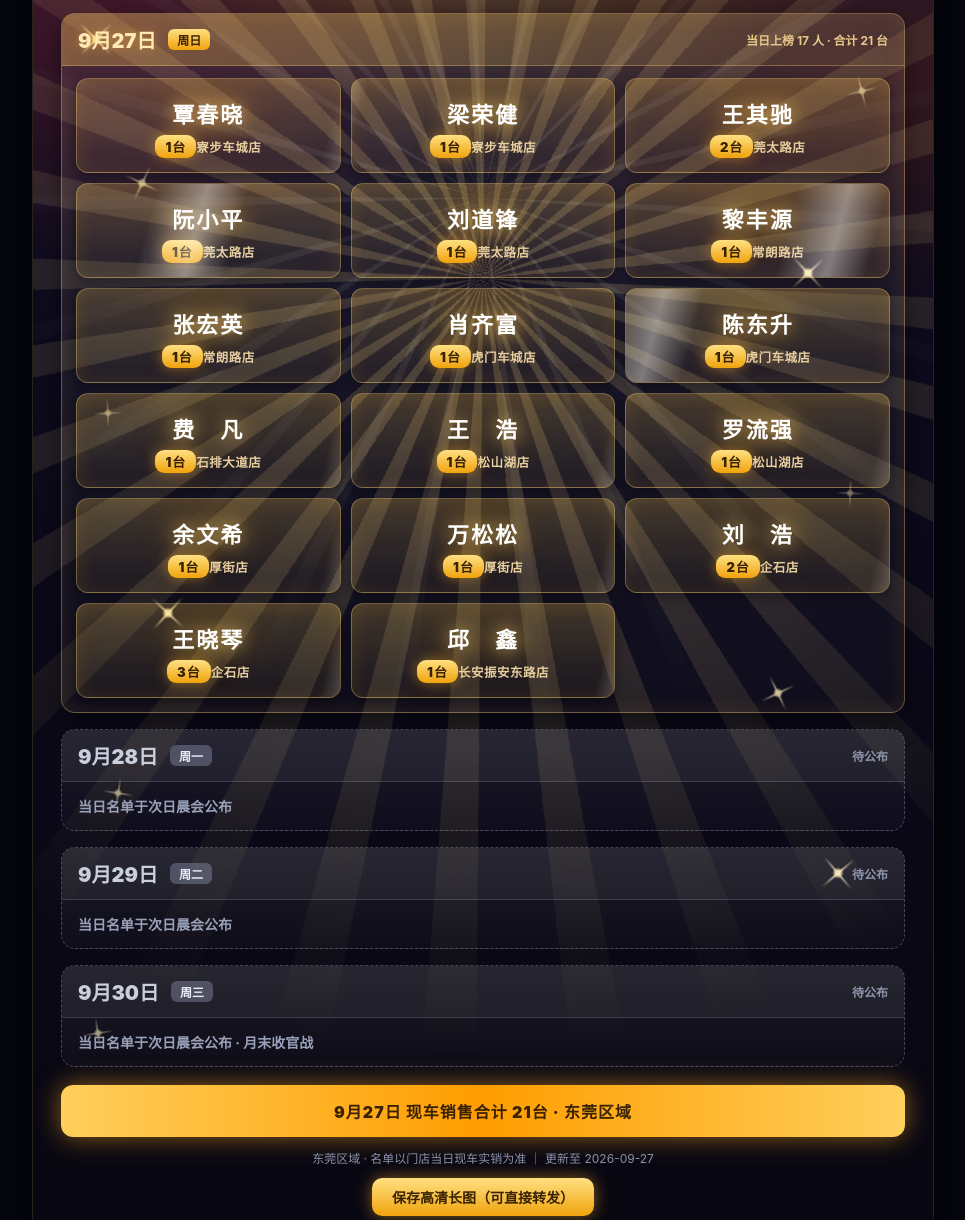
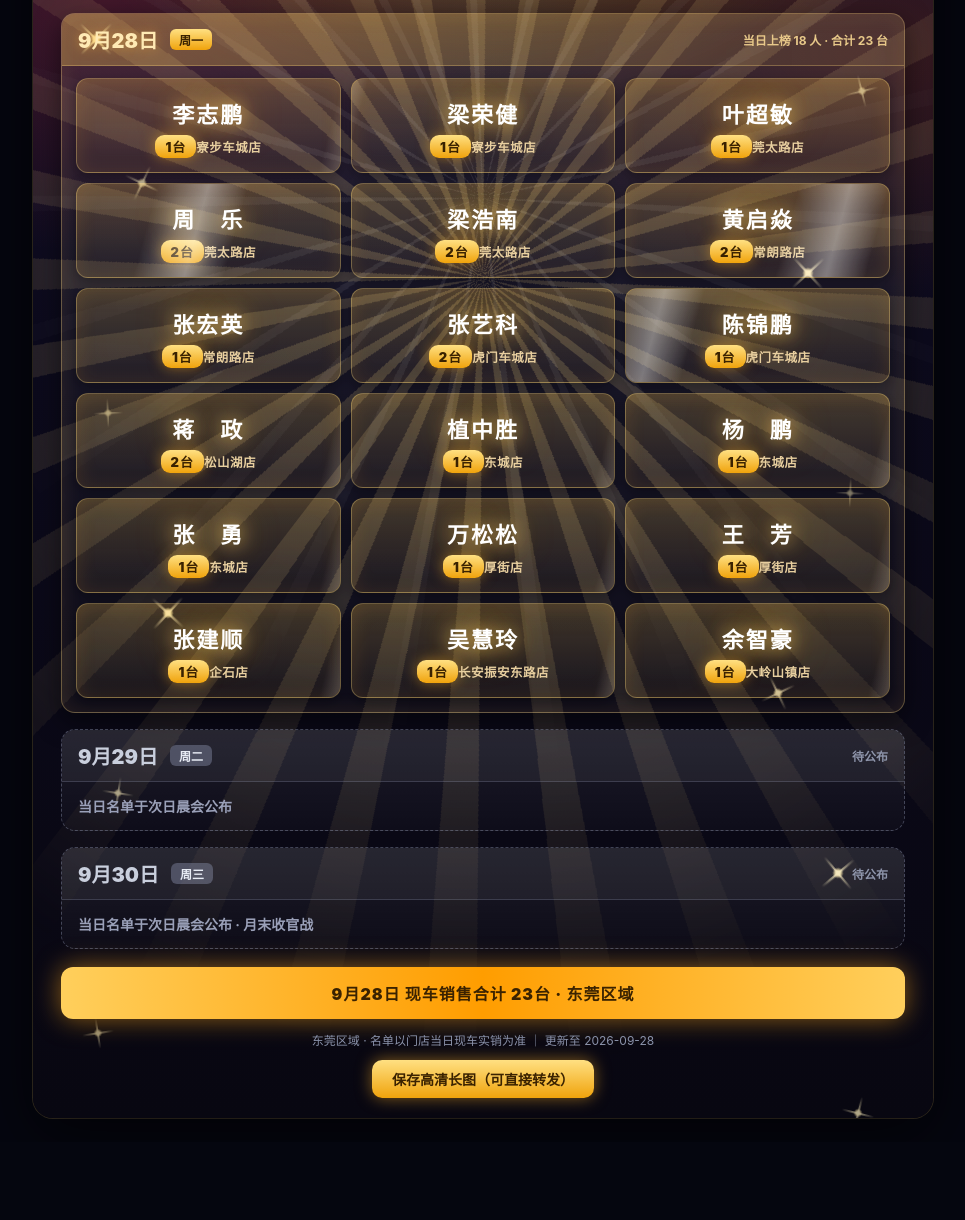
Before and after one commit to kaka147427334/dongguan-september-hero-board, a plain HTML site: page index.html in a window 1280 px wide. Shown: the part 176-1396 px from the top of the page, without its empty margins (157-1122 px from the left). After the commit the page ends 1318 px from the top, so only its background shows below. Drawn offline with Linux system fonts and the light colour scheme.

Commit message:
英雄榜：更新9月28日名单

```diff
--- a/index.html
+++ b/index.html
@@ -3,7 +3,7 @@
 <head>
 <meta charset='UTF-8'>
 <meta name='viewport' content='width=device-width, initial-scale=1'>
-<title>东莞区域 · 9月27日现车销售英雄榜</title>
+<title>东莞区域 · 9月28日现车销售英雄榜</title>
 <style>
   *{box-sizing:border-box;}
   html,body{margin:0;padding:0;}
@@ -167,46 +167,40 @@
   <div class='spark' style='top:1980px;right:95px;animation-delay:-1.2s'></div>
 
   <header>
-    <h1>东莞区域 · 9月27日现车销售英雄榜</h1>
+    <h1>东莞区域 · 9月28日现车销售英雄榜</h1>
     <p class='sub'>名字后方数字为当日现车销售台数 ｜ 排名不分先后 · 当日公布</p>
     <p class='sub'>以下名单由各店店长提供</p>
   </header>
 
-  <!-- 9/27 周日 -->
+  <!-- 9/28 周一 -->
   <section class='board'>
     <div class='bhead'>
-      <span class='bdate'>9月27日</span><span class='bwk'>周日</span>
-      <span class='btag'>当日上榜 17 人 · 合计 21 台</span>
+      <span class='bdate'>9月28日</span><span class='bwk'>周一</span>
+      <span class='btag'>当日上榜 18 人 · 合计 23 台</span>
     </div>
     <div class='list'>
-      <div class='hero'><span class='nm'>覃春晓</span><span class='count'>1台</span><span class='st'>寮步车城店</span></div>
+      <div class='hero'><span class='nm'>李志鹏</span><span class='count'>1台</span><span class='st'>寮步车城店</span></div>
       <div class='hero'><span class='nm'>梁荣健</span><span class='count'>1台</span><span class='st'>寮步车城店</span></div>
-      <div class='hero'><span class='nm'>王其驰</span><span class='count'>2台</span><span class='st'>莞太路店</span></div>
-      <div class='hero'><span class='nm'>阮小平</span><span class='count'>1台</span><span class='st'>莞太路店</span></div>
-      <div class='hero'><span class='nm'>刘道锋</span><span class='count'>1台</span><span class='st'>莞太路店</span></div>
-      <div class='hero'><span class='nm'>黎丰源</span><span class='count'>1台</span><span class='st'>常朗路店</span></div>
+      <div class='hero'><span class='nm'>叶超敏</span><span class='count'>1台</span><span class='st'>莞太路店</span></div>
+      <div class='hero'><span class='nm'>周　乐</span><span class='count'>2台</span><span class='st'>莞太路店</span></div>
+      <div class='hero'><span class='nm'>梁浩南</span><span class='count'>2台</span><span class='st'>莞太路店</span></div>
+      <div class='hero'><span class='nm'>黄启焱</span><span class='count'>2台</span><span class='st'>常朗路店</span></div>
       <div class='hero'><span class='nm'>张宏英</span><span class='count'>1台</span><span class='st'>常朗路店</span></div>
-      <div class='hero'><span class='nm'>肖齐富</span><span class='count'>1台</span><span class='st'>虎门车城店</span></div>
-      <div class='hero'><span class='nm'>陈东升</span><span class='count'>1台</span><span class='st'>虎门车城店</span></div>
-      <div class='hero'><span class='nm'>费　凡</span><span class='count'>1台</span><span class='st'>石排大道店</span></div>
-      <div class='hero'><span class='nm'>王　浩</span><span class='count'>1台</span><span class='st'>松山湖店</span></div>
-      <div class='hero'><span class='nm'>罗流强</span><span class='count'>1台</span><span class='st'>松山湖店</span></div>
-      <div class='hero'><span class='nm'>余文希</span><span class='count'>1台</span><span class='st'>厚街店</span></div>
+      <div class='hero'><span class='nm'>张艺科</span><span class='count'>2台</span><span class='st'>虎门车城店</span></div>
+      <div class='hero'><span class='nm'>陈锦鹏</span><span class='count'>1台</span><span class='st'>虎门车城店</span></div>
+      <div class='hero'><span class='nm'>蒋　政</span><span class='count'>2台</span><span class='st'>松山湖店</span></div>
+      <div class='hero'><span class='nm'>植中胜</span><span class='count'>1台</span><span class='st'>东城店</span></div>
+      <div class='hero'><span class='nm'>杨　鹏</span><span class='count'>1台</span><span class='st'>东城店</span></div>
+      <div class='hero'><span class='nm'>张　勇</span><span class='count'>1台</span><span class='st'>东城店</span></div>
       <div class='hero'><span class='nm'>万松松</span><span class='count'>1台</span><span class='st'>厚街店</span></div>
-      <div class='hero'><span class='nm'>刘　浩</span><span class='count'>2台</span><span class='st'>企石店</span></div>
-      <div class='hero'><span class='nm'>王晓琴</span><span class='count'>3台</span><span class='st'>企石店</span></div>
-      <div class='hero'><span class='nm'>邱　鑫</span><span class='count'>1台</span><span class='st'>长安振安东路店</span></div>
+      <div class='hero'><span class='nm'>王　芳</span><span class='count'>1台</span><span class='st'>厚街店</span></div>
+      <div class='hero'><span class='nm'>张建顺</span><span class='count'>1台</span><span class='st'>企石店</span></div>
+      <div class='hero'><span class='nm'>吴慧玲</span><span class='count'>1台</span><span class='st'>长安振安东路店</span></div>
+      <div class='hero'><span class='nm'>余智豪</span><span class='count'>1台</span><span class='st'>大岭山镇店</span></div>
     </div>
   </section>
 
-  <!-- 28-30 待公布 -->
-  <section class='board pending'>
-    <div class='bhead'>
-      <span class='bdate'>9月28日</span><span class='bwk'>周一</span>
-      <span class='btag'>待公布</span>
-    </div>
-    <div class='empty'>当日名单于次日晨会公布</div>
-  </section>
+  <!-- 29-30 待公布 -->
   <section class='board pending'>
     <div class='bhead'>
       <span class='bdate'>9月29日</span><span class='bwk'>周二</span>
@@ -222,9 +216,9 @@
     <div class='empty'>当日名单于次日晨会公布 · 月末收官战</div>
   </section>
 
-  <div class='foot'>9月27日 现车销售合计 21台 · 东莞区域</div>
-  <p class='tip'>东莞区域 · 名单以门店当日现车实销为准 ｜ 更新至 2026-09-27</p>
-  <div class='dlwrap'><a class='dl' href='hero-board-september.png' download='东莞区域9月27日现车销售英雄榜.png'>保存高清长图（可直接转发）</a></div>
+  <div class='foot'>9月28日 现车销售合计 23台 · 东莞区域</div>
+  <p class='tip'>东莞区域 · 名单以门店当日现车实销为准 ｜ 更新至 2026-09-28</p>
+  <div class='dlwrap'><a class='dl' href='hero-board-september.png' download='东莞区域9月28日现车销售英雄榜.png'>保存高清长图（可直接转发）</a></div>
 </div>
 </body>
 </html>
```
